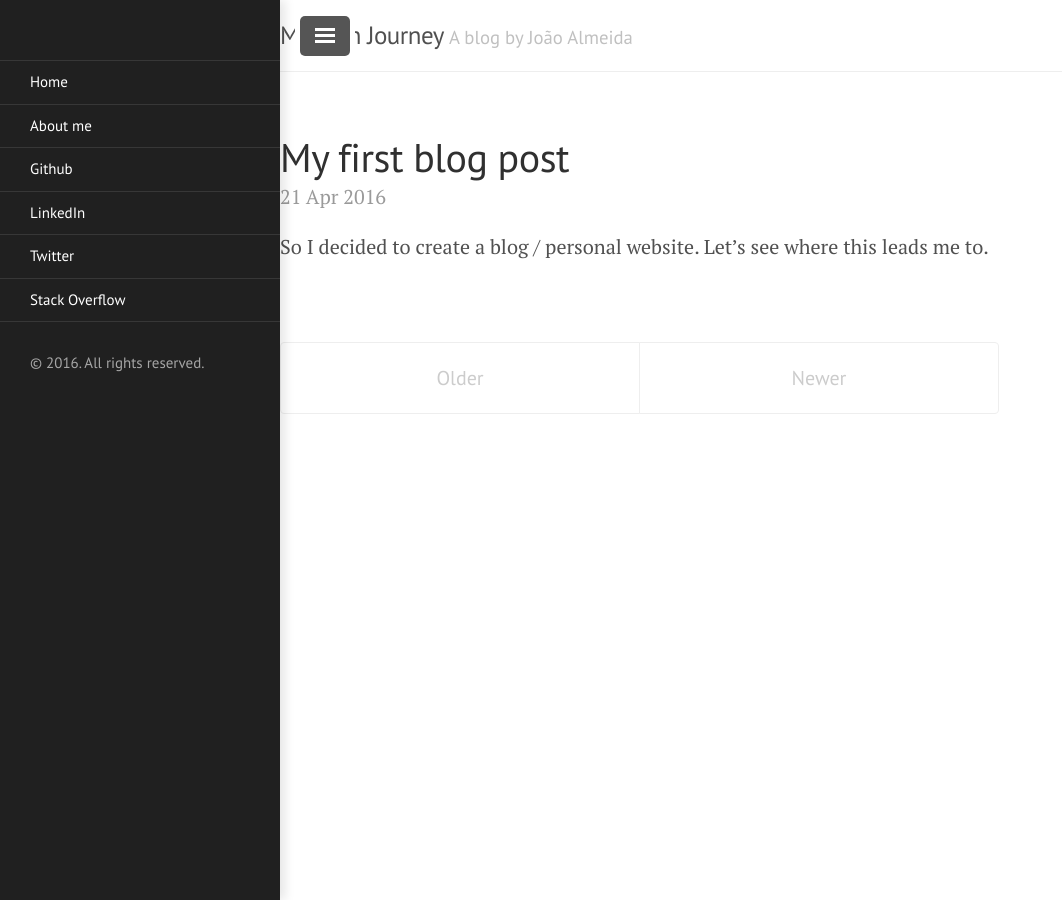
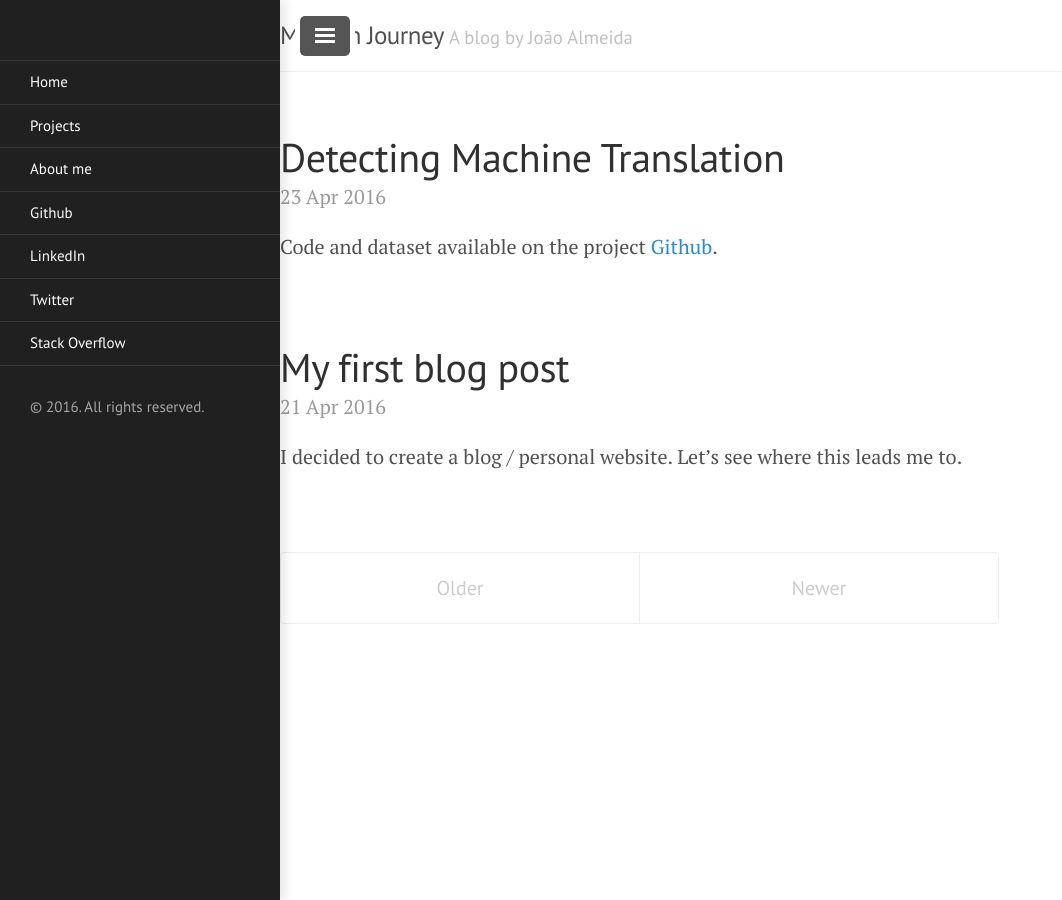
Before and after one commit to Joao-M-Almeida/Joao-M-Almeida.github.io, a Jekyll site: the page built from index.html, in a window 1280 px wide. Shown: the whole page, without its empty margins (0-1062 px from the left). Built offline with Jekyll 4.4.1, drawn with Linux system fonts in a browser that asks for light colours; the list of posts is cut into pages by our own code.

Commit message:
Created Projects page and started a post on Unbabel challenge

```diff
--- a/_includes/sidebar.html
+++ b/_includes/sidebar.html
@@ -27,7 +27,7 @@
 
     <a class="sidebar-nav-item" href="http://github.com/Joao-M-Almeida/">Github</a>
     <a class="sidebar-nav-item" href="http://linkedin.com/in/joaomdealmeida">LinkedIn</a>
-    <a class="sidebar-nav-item" href="http  ://twitter.com/JoaoMirandaAlm">Twitter</a>
+    <a class="sidebar-nav-item" href="http://twitter.com/JoaoMirandaAlm">Twitter</a>
     <a class="sidebar-nav-item" href="http://stackoverflow.com/cv/joaomalmeida">Stack Overflow</a>
   </nav>
 
--- a/_posts/2016-04-21-first-post.md
+++ b/_posts/2016-04-21-first-post.md
@@ -3,4 +3,4 @@ layout: post
 title: My first blog post
 ---
 
-So I decided to create a blog / personal website. Let's see where this leads me to.
+I decided to create a blog / personal website. Let's see where this leads me to.
--- /dev/null
+++ b/_posts/2016-04-23-detecting-machine-translation.md
@@ -0,0 +1,6 @@
+---
+layout: post
+title: Detecting Machine Translation
+---
+
+Code and dataset available on the project [Github](https://github.com/Joao-M-Almeida/JEECUnbabelChallenge).
```
Also changed, not shown: Projects.md (added, +16 -0 lines).
